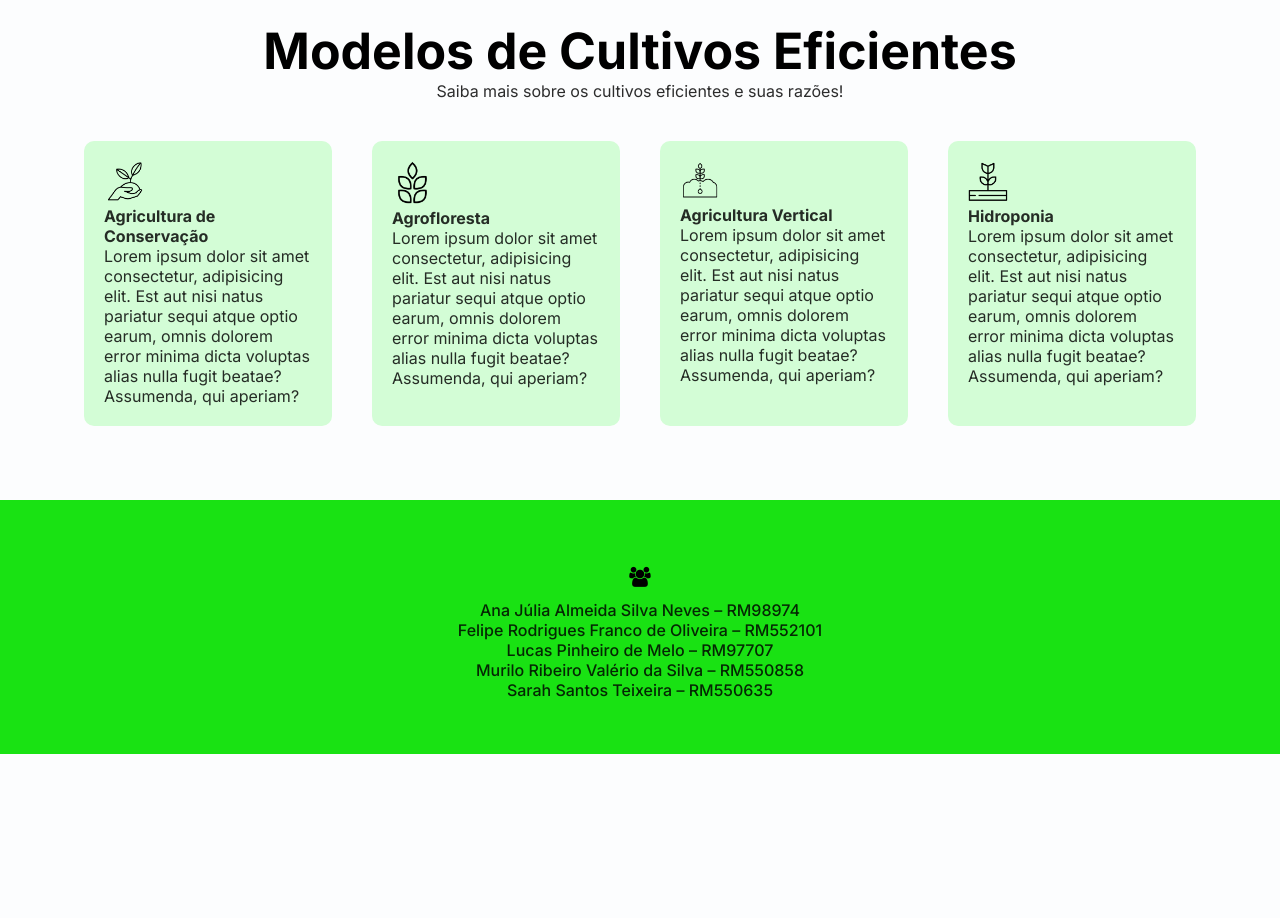
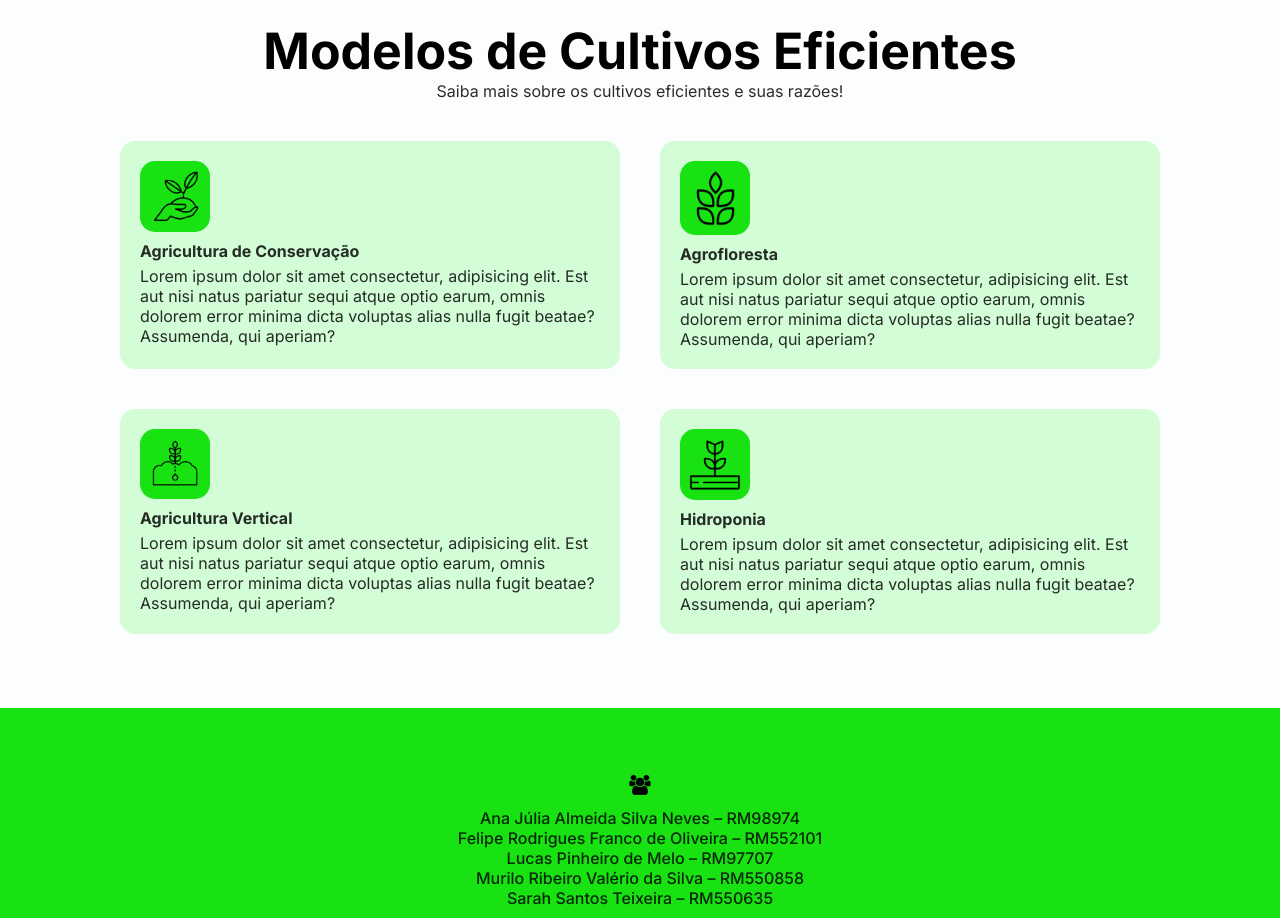
Before and after one commit to ribeiromurilo/GS, a plain HTML site: page cultivos_eficientes.html in a window 1280 px wide. Shown: the part 780-1698 px from the top of the page. Before the commit the page ends 1534 px from the top, so only its background shows below. Drawn offline with Linux system fonts and the light colour scheme.

Commit message:
cards cultivos eficientes

```diff
--- a/css/style.css
+++ b/css/style.css
@@ -254,16 +254,35 @@ nav .close-icon{
     display: flex;
     justify-content: center;
     margin-top: 20px;
-    flex-wrap: nowrap;
+    flex-wrap: wrap;
 }
 .cultivos-eficientes .cultivos-cards-item{
     background-color: #d3fdd6;
-    width: 350px;
+    width: 500px;
     padding: 20px;
-    border-radius: 10px;
+    border-radius: 15px;
     margin: 20px;
+    transition: 0.3s;
 }
-
+.cultivos-eficientes .cultivos-cards-item:hover{
+    background-color: #19e213;
+}
+.cultivos-eficientes .cultivos-cards-item:hover p{
+    color: white;
+}
+.cultivos-eficientes .cultivos-cards-item img{
+    background-color: #19e213;
+    border-radius: 15px;
+    width: 70px;
+    padding: 9px;
+}
+.cultivos-eficientes .cultivos-cards-item p.nome-cultivos{
+    margin: 5px 0;
+    transition: 0.3s;
+}
+.cultivos-eficientes .cultivos-cards-item p.descricao-cultivos{
+    transition: 0.3s;
+}
 /*mobile*/
 @media(max-width: 830px){
 /* menu mobile*/
--- a/cultivos_eficientes.html
+++ b/cultivos_eficientes.html
@@ -45,7 +45,7 @@
             <div class="cultivos-cards">
                 <!-- culvitos cards item 1 -->
                 <div class="cultivos-cards-item">
-                    <img src="img/card-1.png" alt="" width="40px">
+                    <img src="img/card-1.png" alt="">
                     <p class="nome-cultivos"><strong>Agricultura de Conservação</strong></p>
                     <p class="descricao-cultivos">
                         Lorem ipsum dolor sit amet consectetur, adipisicing elit.
@@ -57,7 +57,7 @@
                 <!-- fim cultivos cards item 1 -->
                 <!-- culvitos cards item 2 -->
                 <div class="cultivos-cards-item">
-                    <img src="img/card-2.png" alt="" width="40px">
+                    <img src="img/card-2.png" alt="">
                     <p class="nome-cultivos"><strong>Agrofloresta</strong></p>
                     <p class="descricao-cultivos">
                         Lorem ipsum dolor sit amet consectetur, adipisicing elit.
@@ -69,7 +69,7 @@
                 <!-- fim cultivos cards item 2 -->
                 <!-- culvitos cards item 3 -->
                 <div class="cultivos-cards-item">
-                    <img src="img/card-3.png" alt="" width="40px">
+                    <img src="img/card-3.png" alt="">
                     <p class="nome-cultivos"><strong>Agricultura Vertical</strong></p>
                     <p class="descricao-cultivos">
                         Lorem ipsum dolor sit amet consectetur, adipisicing elit.
@@ -81,7 +81,7 @@
                 <!-- fim cultivos cards item 3 -->
                 <!-- culvitos cards item 4 -->
                 <div class="cultivos-cards-item">
-                    <img src="img/card-4.png" alt="" width="40px">
+                    <img src="img/card-4.png" alt="">
                     <p class="nome-cultivos"><strong>Hidroponia</strong></p>
                     <p class="descricao-cultivos">
                         Lorem ipsum dolor sit amet consectetur, adipisicing elit.
```
